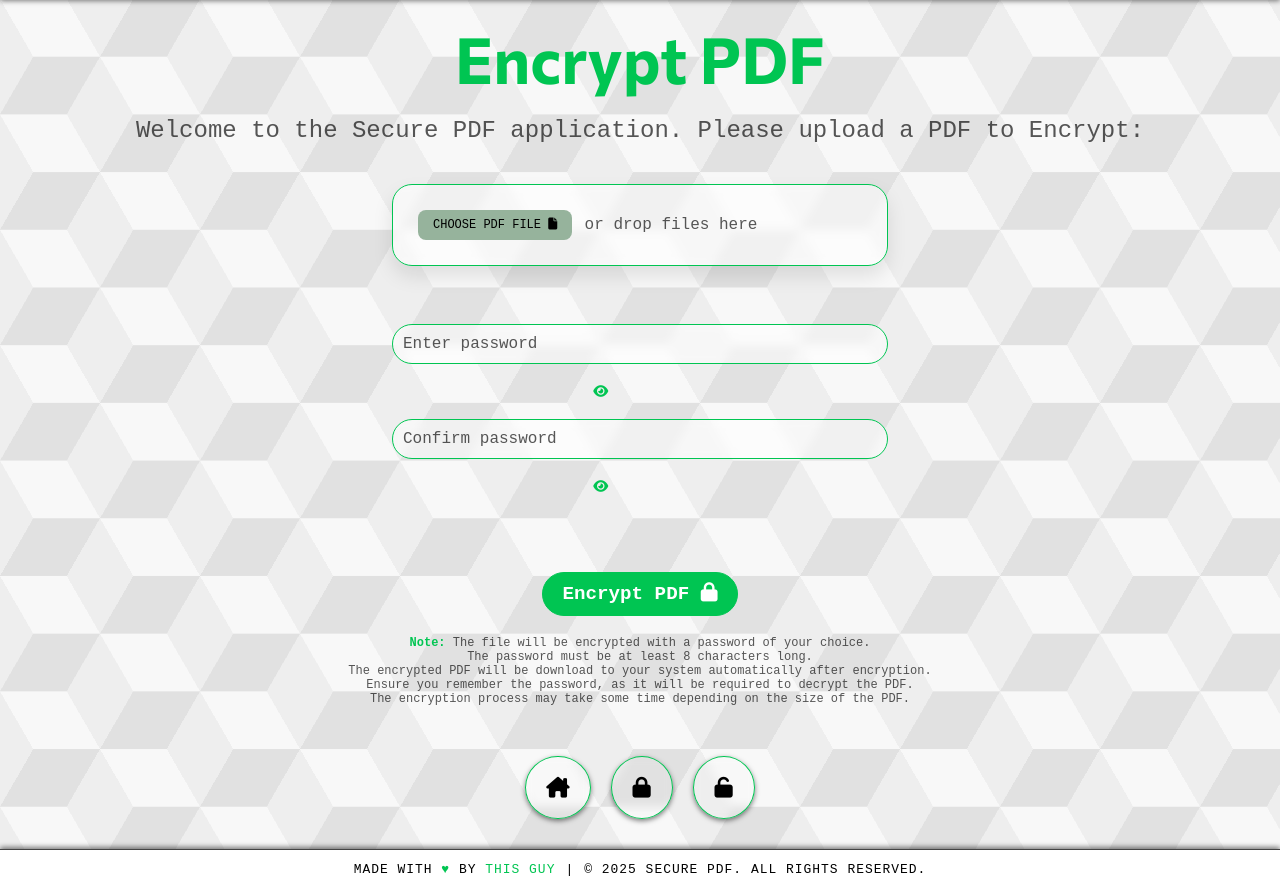
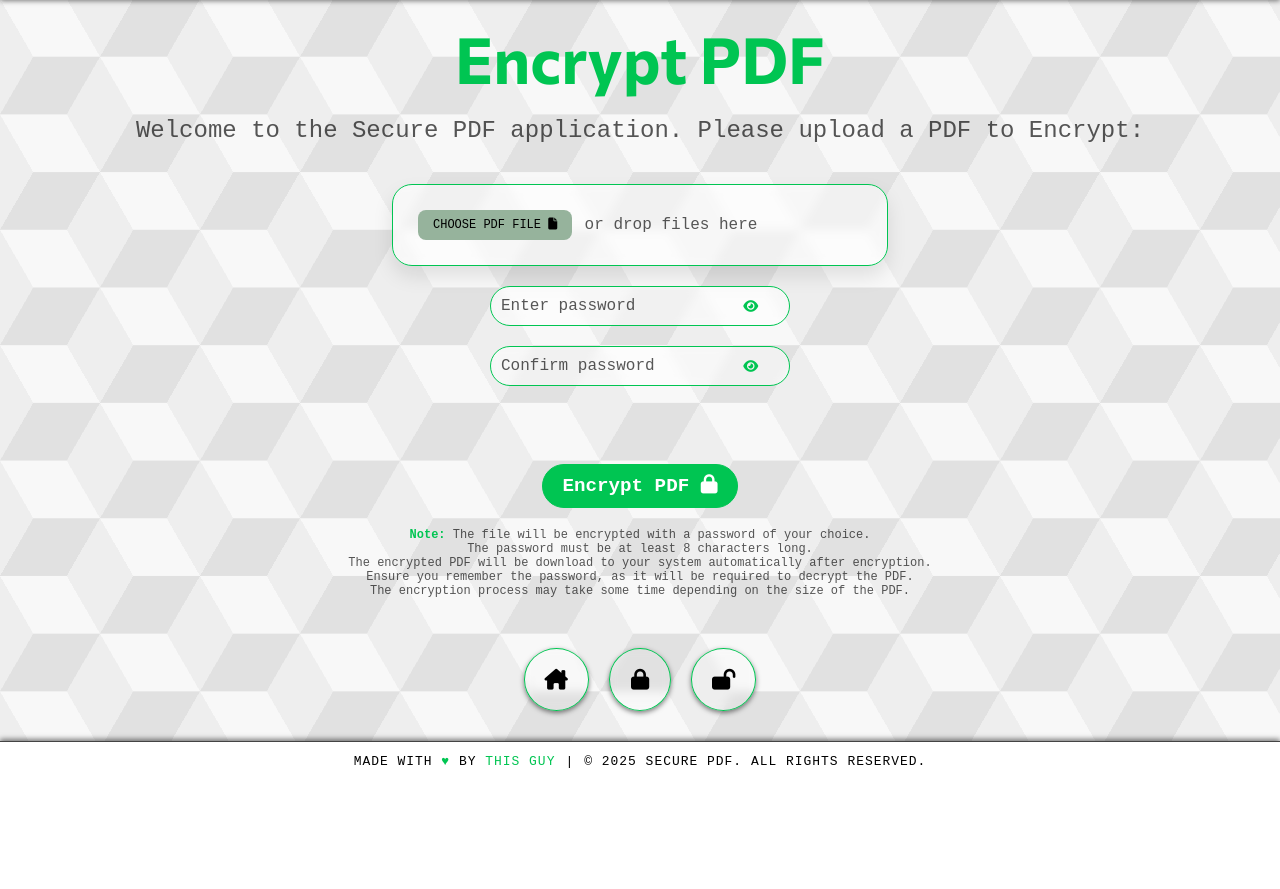
Before and after one commit to Sridip-99/Secpdf, a Django app: page /encrypt/ in a window 1280 px wide. Shown: the part 57-946 px from the top of the page. After the commit the page ends 825 px from the top, so only its background shows below. Run offline with Django 5.2, Linux system fonts and the light colour scheme; some libraries are stand-ins or nearby versions.

Commit message:
Update encrypt.html

```diff
--- a/templates/encrypt.html
+++ b/templates/encrypt.html
@@ -28,13 +28,16 @@
                     <input class="file-input" type="file" name="pdf" id="file" accept=".pdf" required>
                     <div class="item-delete"></div>
                 </div>
-                <br>
-                <label for="password">Enter Password:</label>
+                <div class="input-field">
+                    <label for="password">Password:</label>
                     <input type="password" id="password" name="password" placeholder="Enter password" required>
                     <button type="button" class="toggle-password" id="toggle-password"><i class="fa-solid fa-eye"></i></button>
+                </div>
+                <div class="input-field">
                     <label for="confirmPassword">Confirm Password:</label>
                     <input type="password" id="confirmPassword" name="confirmPassword" placeholder="Confirm password" required>
                     <button type="button" class="toggle-password" id="toggle-confirm-password"><i class="fa-solid fa-eye"></i></button>
+                </div>
                 <div class="password-check">
                     <span class="message" id="message"> </span>
                 </div>
@@ -66,7 +69,7 @@
                         <a href="{% url 'encrypt' %}"><i class="fa-solid fa-lock"></i></a>
                     </li>
                     <li>
-                        <a href="{% url 'decrypt' %}"><i class="fa-solid fa-unlock"></i></a>
+                        <a href="{% url 'decrypt' %}"><i class="fa-solid fa-lock-open"></i></a>
                     </li>
                 </ul>
             </div>
```
Lines whose indentation alone changed are shown as unchanged.
